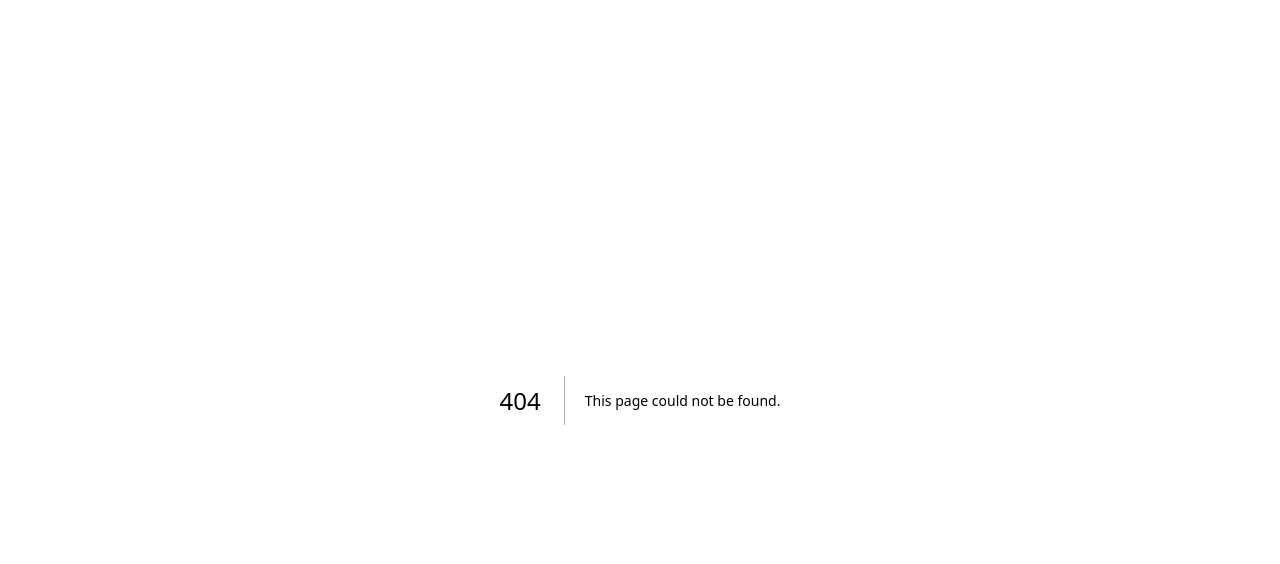
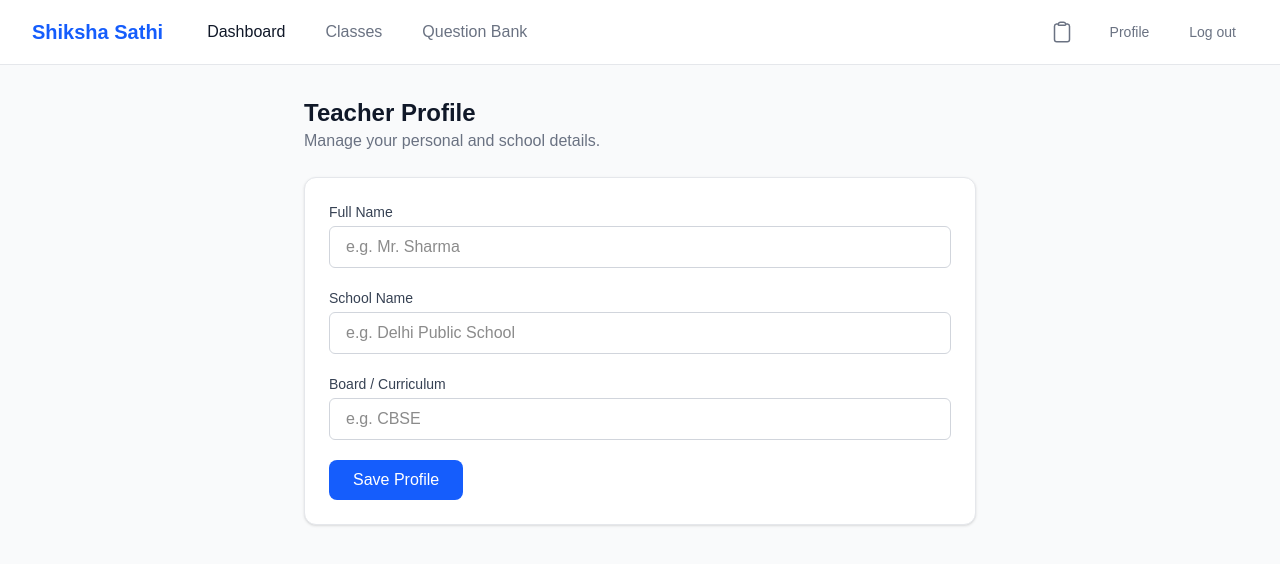
Before and after one commit to vikrantshome/Shiksha-Sathi, a Next.js app: page /teacher/profile in a window 1280 px wide. Before the commit this address had no page. Shown: the top 564 px of the page. Built offline with nearby package versions, Linux system fonts and the light colour scheme; no server answers; the database is empty.

Commit message:
SSA-21 SSA-22 SSA-26 SSA-28 SSA-30 implement Sprint 3 teacher and student polish features

```diff
--- a/src/app/actions/classes.ts
+++ b/src/app/actions/classes.ts
@@ -18,6 +18,7 @@ export async function createClassAction(formData: FormData) {
     name,
     section,
     studentCount,
+    archived: false,
     createdAt: new Date().toISOString(),
   });
 
@@ -29,3 +30,12 @@ export async function deleteClassAction(id: string) {
   await db.collection("classes").deleteOne({ _id: new ObjectId(id) });
   revalidatePath("/teacher/classes");
 }
+
+export async function archiveClassAction(id: string) {
+  const db = await getDb();
+  await db.collection("classes").updateOne(
+    { _id: new ObjectId(id) },
+    { $set: { archived: true } }
+  );
+  revalidatePath("/teacher/classes");
+}
--- /dev/null
+++ b/src/app/actions/profile.ts
@@ -0,0 +1,24 @@
+"use server";
+
+import { getDb } from "@/lib/mongodb";
+import { cookies } from "next/headers";
+
+export async function updateProfileAction(formData: FormData) {
+  const cookieStore = await cookies();
+  const session = cookieStore.get("session")?.value;
+
+  if (!session) throw new Error("Unauthorized");
+
+  const name = formData.get("name") as string;
+  const school = formData.get("school") as string;
+  const board = formData.get("board") as string;
+
+  const db = await getDb();
+  await db.collection("profiles").updateOne(
+    { session },
+    { $set: { name, school, board } },
+    { upsert: true }
+  );
+
+  return { success: true };
+}
--- a/src/app/actions/student.ts
+++ b/src/app/actions/student.ts
@@ -35,6 +35,16 @@ export async function submitAssignmentAction(
 ) {
   const db = await getDb();
 
+  // Check for duplicate submission
+  const existingSubmission = await db.collection("submissions").findOne({
+    assignmentId,
+    studentRollNumber: studentIdentity.rollNumber
+  });
+
+  if (existingSubmission) {
+    throw new Error("You have already submitted this assignment.");
+  }
+
   // Re-fetch the assignment to get the correct answers securely on the server
   const { ObjectId } = require("mongodb");
   const assignment = await db.collection("assignments").findOne({ _id: new ObjectId(assignmentId) });
@@ -62,7 +72,9 @@ export async function submitAssignmentAction(
 
     return {
       questionId: q.id,
+      questionText: q.text,
       studentAnswer,
+      correctAnswer: q.correctAnswer,
       isCorrect,
       marksAwarded: isCorrect ? q.marks : 0,
     };
@@ -83,6 +95,7 @@ export async function submitAssignmentAction(
   return {
     success: true,
     score,
-    totalMarks: assignment.totalMarks
+    totalMarks: assignment.totalMarks,
+    feedback: gradedAnswers
   };
 }
--- a/src/app/teacher/classes/page.tsx
+++ b/src/app/teacher/classes/page.tsx
@@ -1,10 +1,10 @@
 import { getDb } from "@/lib/mongodb";
-import { createClassAction, deleteClassAction } from "@/app/actions/classes";
+import { createClassAction, deleteClassAction, archiveClassAction } from "@/app/actions/classes";
 
 export default async function ClassesPage() {
   const db = await getDb();
-  // Fetch classes from MongoDB
-  const classesData = await db.collection("classes").find({}).sort({ createdAt: -1 }).toArray();
+  // Fetch classes from MongoDB, ignoring archived ones
+  const classesData = await db.collection("classes").find({ archived: { $ne: true } }).sort({ createdAt: -1 }).toArray();
 
   // Transform to plain objects to pass to client components or render directly
   const classes = classesData.map(cls => ({
@@ -20,7 +20,7 @@ export default async function ClassesPage() {
       <div className="flex justify-between items-center mb-6">
         <div>
           <h1 className="text-2xl font-bold text-gray-900">Classes</h1>
-          <p className="text-gray-500">Manage your classes and sections</p>
+          <p className="text-gray-500">Manage your active classes and sections</p>
         </div>
       </div>
 
@@ -71,15 +71,24 @@ export default async function ClassesPage() {
         <div className="md:col-span-2 space-y-4">
           {classes.length === 0 ? (
             <div className="text-center p-12 bg-white rounded-xl border border-gray-200 border-dashed">
-              <p className="text-gray-500">No classes created yet. Create your first class to get started.</p>
+              <p className="text-gray-500">No active classes found. Create your first class to get started.</p>
             </div>
           ) : (
             classes.map((cls) => (
-              <div key={cls.id} className="bg-white p-6 rounded-xl shadow-sm border border-gray-200 flex justify-between items-center">
+              <div key={cls.id} className="bg-white p-6 rounded-xl shadow-sm border border-gray-200 flex justify-between items-center hover:border-blue-300 transition-colors">
                 <div>
                   <h3 className="text-lg font-bold text-gray-900">{cls.name}</h3>
                   <p className="text-sm text-gray-500">Section {cls.section} • {cls.studentCount} Students</p>
                 </div>
+                <div className="flex gap-2">
+                  <form action={async () => {
+                    "use server";
+                    await archiveClassAction(cls.id);
+                  }}>
+                    <button type="submit" className="text-gray-600 hover:text-gray-900 text-sm font-medium px-3 py-1 rounded border border-gray-200 hover:bg-gray-50 transition-colors">
+                      Archive
+                    </button>
+                  </form>
                   <form action={async () => {
                     "use server";
                     await deleteClassAction(cls.id);
@@ -89,6 +98,7 @@ export default async function ClassesPage() {
                     </button>
                   </form>
                 </div>
+              </div>
             ))
           )}
         </div>
--- a/src/app/teacher/layout.tsx
+++ b/src/app/teacher/layout.tsx
@@ -18,23 +18,26 @@ export default function TeacherLayout({
               <div className="flex items-center">
                 <span className="text-xl font-bold text-blue-600">Shiksha Sathi</span>
                 <nav className="ml-8 hidden md:flex space-x-4">
-                  <Link href="/teacher/dashboard" className="text-gray-900 px-3 py-2 rounded-md font-medium bg-gray-100">
+                  <Link href="/teacher/dashboard" className="text-gray-900 px-3 py-2 rounded-md font-medium hover:bg-gray-100">
                     Dashboard
                   </Link>
-                  <Link href="/teacher/classes" className="text-gray-500 hover:text-gray-900 px-3 py-2 rounded-md font-medium">
+                  <Link href="/teacher/classes" className="text-gray-500 hover:text-gray-900 px-3 py-2 rounded-md font-medium hover:bg-gray-100">
                     Classes
                   </Link>
-                  <Link href="/teacher/question-bank" className="text-gray-500 hover:text-gray-900 px-3 py-2 rounded-md font-medium">
+                  <Link href="/teacher/question-bank" className="text-gray-500 hover:text-gray-900 px-3 py-2 rounded-md font-medium hover:bg-gray-100">
                     Question Bank
                   </Link>
                 </nav>
               </div>
               <div className="flex items-center space-x-4">
                 <CartIcon />
+                <Link href="/teacher/profile" className="text-sm font-medium text-gray-500 hover:text-gray-900 px-3 py-2 rounded-md hover:bg-gray-100">
+                  Profile
+                </Link>
                 <form action={logoutAction}>
                   <button
                     type="submit"
-                    className="text-sm font-medium text-gray-500 hover:text-gray-900"
+                    className="text-sm font-medium text-gray-500 hover:text-gray-900 px-3 py-2 rounded-md hover:bg-gray-100"
                   >
                     Log out
                   </button>
--- /dev/null
+++ b/src/app/teacher/profile/page.tsx
@@ -0,0 +1,27 @@
+import { getDb } from "@/lib/mongodb";
+import { cookies } from "next/headers";
+import ProfileForm from "@/components/ProfileForm";
+
+export default async function ProfilePage() {
+  const cookieStore = await cookies();
+  const session = cookieStore.get("session")?.value;
+
+  const db = await getDb();
+  let profile = await db.collection("profiles").findOne({ session });
+
+  if (!profile) {
+    profile = { name: "", school: "", board: "", session };
+  }
+
+  return (
+    <div className="max-w-2xl mx-auto">
+      <div className="flex justify-between items-center mb-6">
+        <div>
+          <h1 className="text-2xl font-bold text-gray-900">Teacher Profile</h1>
+          <p className="text-gray-500">Manage your personal and school details.</p>
+        </div>
+      </div>
+      <ProfileForm initialData={{ name: profile.name, school: profile.school, board: profile.board }} />
+    </div>
+  );
+}
--- /dev/null
+++ b/src/components/ProfileForm.tsx
@@ -0,0 +1,61 @@
+"use client";
+
+import { useTransition, useState } from "react";
+import { updateProfileAction } from "@/app/actions/profile";
+
+export default function ProfileForm({ initialData }: { initialData: any }) {
+  const [isPending, startTransition] = useTransition();
+  const [message, setMessage] = useState("");
+
+  const handleSubmit = (formData: FormData) => {
+    startTransition(async () => {
+      await updateProfileAction(formData);
+      setMessage("Profile saved successfully.");
+      setTimeout(() => setMessage(""), 3000);
+    });
+  };
+
+  return (
+    <form action={handleSubmit} className="bg-white p-6 rounded-xl shadow-sm border border-gray-200 space-y-5">
+      {message && <div className="p-3 bg-green-50 text-green-700 rounded-md border border-green-200">{message}</div>}
+
+      <div>
+        <label className="block text-sm font-medium text-gray-700 mb-1">Full Name</label>
+        <input
+          name="name"
+          defaultValue={initialData?.name}
+          placeholder="e.g. Mr. Sharma"
+          className="w-full px-4 py-2 border border-gray-300 rounded-md focus:ring-blue-500 focus:border-blue-500"
+        />
+      </div>
+
+      <div>
+        <label className="block text-sm font-medium text-gray-700 mb-1">School Name</label>
+        <input
+          name="school"
+          defaultValue={initialData?.school}
+          placeholder="e.g. Delhi Public School"
+          className="w-full px-4 py-2 border border-gray-300 rounded-md focus:ring-blue-500 focus:border-blue-500"
+        />
+      </div>
+
+      <div>
+        <label className="block text-sm font-medium text-gray-700 mb-1">Board / Curriculum</label>
+        <input
+          name="board"
+          defaultValue={initialData?.board}
+          placeholder="e.g. CBSE"
+          className="w-full px-4 py-2 border border-gray-300 rounded-md focus:ring-blue-500 focus:border-blue-500"
+        />
+      </div>
+
+      <button
+        type="submit"
+        disabled={isPending}
+        className="w-full sm:w-auto bg-blue-600 text-white py-2 px-6 rounded-lg font-medium hover:bg-blue-700 transition-colors disabled:bg-blue-400"
+      >
+        {isPending ? "Saving..." : "Save Profile"}
+      </button>
+    </form>
+  );
+}
--- a/src/components/StudentAssignmentForm.tsx
+++ b/src/components/StudentAssignmentForm.tsx
@@ -17,7 +17,12 @@ export default function StudentAssignmentForm({ assignment }: StudentAssignmentF
   const [identity, setIdentity] = useState<{ name: string; rollNumber: string } | null>(null);
   const [answers, setAnswers] = useState<Record<string, string>>({});
   const [isPending, startTransition] = useTransition();
-  const [result, setResult] = useState<{ success: boolean; score: number; totalMarks: number } | null>(null);
+  const [result, setResult] = useState<{
+    success: boolean;
+    score: number;
+    totalMarks: number;
+    feedback?: any[];
+  } | null>(null);
   const [error, setError] = useState<string | null>(null);
 
   const handleIdentitySubmit = (e: React.FormEvent<HTMLFormElement>) => {
@@ -27,6 +32,7 @@ export default function StudentAssignmentForm({ assignment }: StudentAssignmentF
       name: formData.get("name") as string,
       rollNumber: formData.get("rollNumber") as string,
     });
+    setError(null);
   };
 
   const handleAnswerChange = (questionId: string, answer: string) => {
@@ -64,12 +70,43 @@ export default function StudentAssignmentForm({ assignment }: StudentAssignmentF
         <h2 className="text-3xl font-bold text-gray-900 mb-2">Assignment Submitted!</h2>
         <p className="text-gray-600 mb-8">Thank you, {identity?.name}. Your responses have been recorded.</p>
 
-        <div className="bg-gray-50 border border-gray-200 rounded-xl p-6 max-w-sm mx-auto">
+        <div className="bg-white border border-gray-200 rounded-xl p-6 max-w-2xl mx-auto mb-8 shadow-sm">
           <h3 className="text-sm font-bold text-gray-500 uppercase tracking-wide mb-2">Your Score</h3>
           <div className="text-4xl font-extrabold text-blue-600">
             {result.score} <span className="text-xl text-gray-400">/ {result.totalMarks}</span>
           </div>
         </div>
+
+        {result.feedback && result.feedback.length > 0 && (
+          <div className="max-w-2xl mx-auto text-left space-y-4">
+            <h3 className="text-xl font-bold text-gray-900 mb-4">Answer Feedback</h3>
+            {result.feedback.map((f: any, i: number) => (
+              <div key={f.questionId} className={`p-4 rounded-xl border ${f.isCorrect ? 'border-green-200 bg-green-50' : 'border-red-200 bg-red-50'}`}>
+                <div className="flex justify-between items-start mb-2">
+                  <span className="font-semibold text-gray-900">Question {i + 1}</span>
+                  {f.isCorrect ? (
+                    <span className="text-green-700 font-bold flex items-center gap-1">
+                      <svg className="w-4 h-4" fill="none" viewBox="0 0 24 24" stroke="currentColor"><path strokeLinecap="round" strokeLinejoin="round" strokeWidth={2} d="M5 13l4 4L19 7" /></svg>
+                      Correct ({f.marksAwarded} Marks)
+                    </span>
+                  ) : (
+                    <span className="text-red-700 font-bold flex items-center gap-1">
+                      <svg className="w-4 h-4" fill="none" viewBox="0 0 24 24" stroke="currentColor"><path strokeLinecap="round" strokeLinejoin="round" strokeWidth={2} d="M6 18L18 6M6 6l12 12" /></svg>
+                      Incorrect (0 Marks)
+                    </span>
+                  )}
+                </div>
+                <p className="text-gray-800 mb-3">{f.questionText}</p>
+                <div className="text-sm space-y-1">
+                  <div><span className="text-gray-600">Your Answer:</span> <span className="font-medium text-gray-900">{f.studentAnswer}</span></div>
+                  {!f.isCorrect && (
+                    <div><span className="text-gray-600">Correct Answer:</span> <span className="font-medium text-green-700">{Array.isArray(f.correctAnswer) ? f.correctAnswer.join(" or ") : f.correctAnswer}</span></div>
+                  )}
+                </div>
+              </div>
+            ))}
+          </div>
+        )}
       </div>
     );
   }
@@ -79,6 +116,11 @@ export default function StudentAssignmentForm({ assignment }: StudentAssignmentF
       <div className="p-6 sm:p-8">
         <div className="max-w-md mx-auto">
           <h2 className="text-xl font-bold text-gray-900 mb-6 text-center">Enter your details to start</h2>
+          {error && (
+            <div className="mb-6 p-4 bg-red-50 text-red-700 rounded-lg border border-red-200 text-center">
+              {error}
+            </div>
+          )}
           <form onSubmit={handleIdentitySubmit} className="space-y-5">
             <div>
               <label className="block text-sm font-medium text-gray-700 mb-1">Full Name</label>
```
Lines whose indentation alone changed are shown as unchanged.
